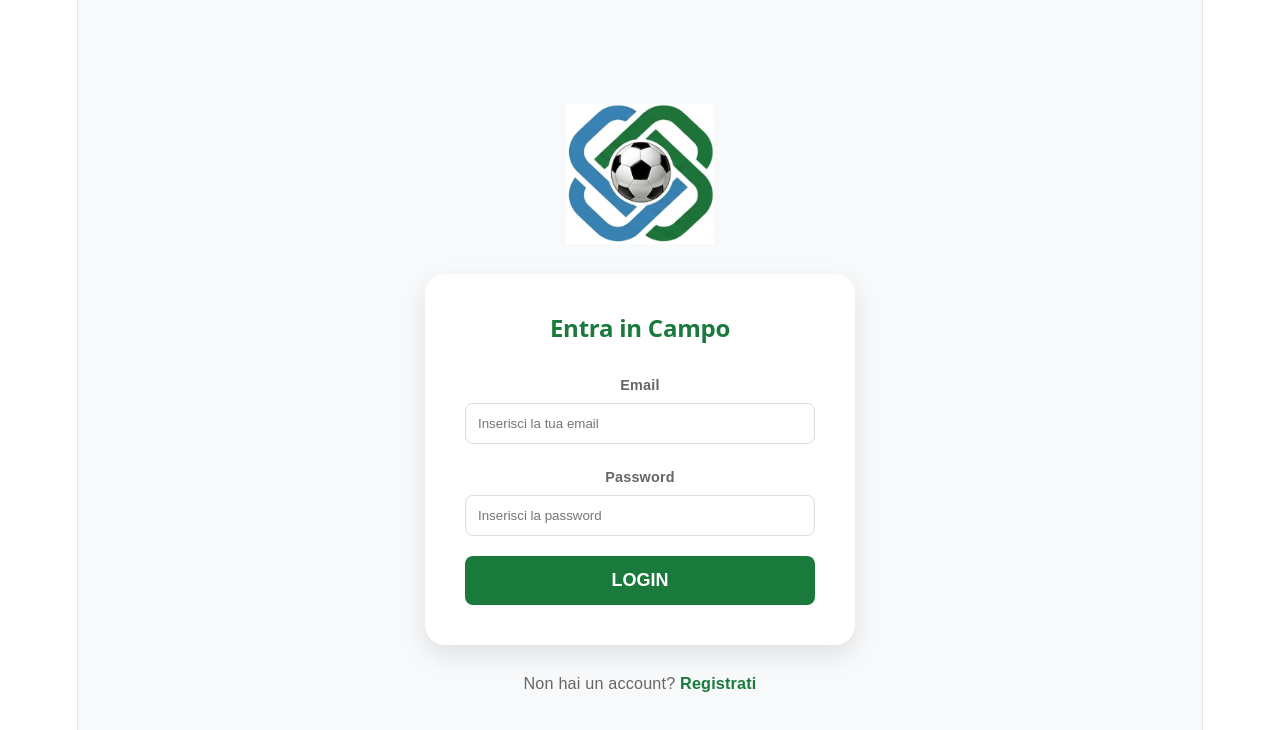
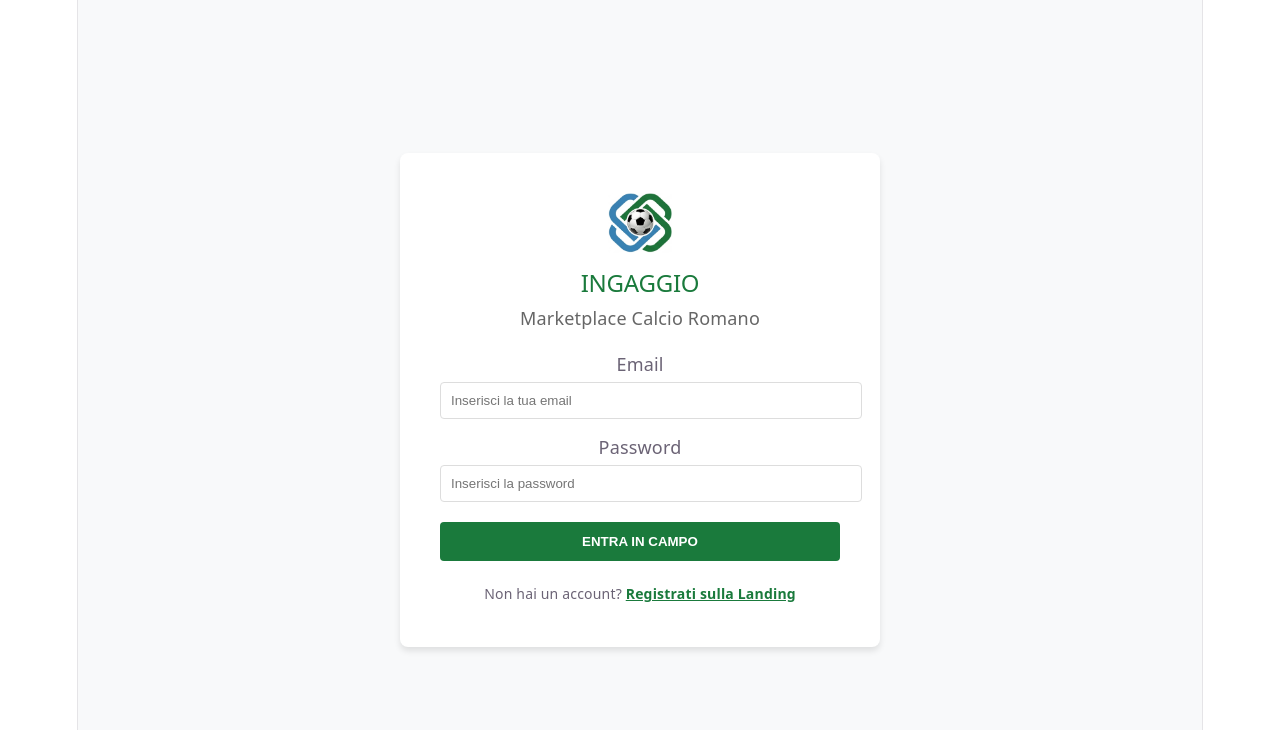
Before and after one commit to mrcambi-png/ingaggio-amichevoli, a React (Vite) app: page /login in a window 1280 px wide. Shown: the top 730 px of the page. Built offline with nearby package versions, Linux system fonts and the light colour scheme.

Commit message:
Riparato timeout e aggiunta logica annunci

```diff
--- /dev/null
+++ b/src/components/CreaAnnuncio.jsx
@@ -0,0 +1,115 @@
+import React, { useState, useEffect } from 'react';
+import { supabase } from '../supabaseClient';
+// Qui importiamo la nuova lista precisa che abbiamo appena fatto
+import { CATEGORIE_MERCATO, LIVELLI_DISPONIBILI } from '../constants/marketData';
+
+const CreaAnnuncio = () => {
+  const [formData, setFormData] = useState({
+    macroCategoria: '',
+    sottoCategoria: '',
+    livello: '',
+    descrizione: '',
+  });
+
+  const [mostraLivello, setMostraLivello] = useState(false);
+
+  // --- IL CERVELLO DEL MODULO (Logica Passo-Passo) ---
+  useEffect(() => {
+    // 1. Controlliamo se è un'attività per bambini
+    const isBase = formData.macroCategoria === "ATTIVITÀ DI BASE";
+
+    // 2. Controlliamo se nella sottocategoria c'è la parola "Provinciali"
+    const isProvinciale = formData.sottoCategoria.includes("Provinciali");
+
+    // 3. Se una delle due è vera, accendiamo la lampadina "Livello"
+    if (isBase || isProvinciale) {
+      setMostraLivello(true);
+    } else {
+      setMostraLivello(false);
+      setFormData(prev => ({ ...prev, livello: '' })); // Puliamo se scompare
+    }
+  }, [formData.macroCategoria, formData.sottoCategoria]);
+
+  const handleSubmit = async (e) => {
+    e.preventDefault();
+    console.log("Spedisco i dati a Supabase:", formData);
+    // Qui poi aggiungeremo il codice per salvare davvero
+  };
+
+  return (
+    <div className="p-6 bg-white rounded-xl shadow-lg border border-gray-100">
+      <h2 className="text-xl font-bold mb-4 text-blue-900">Crea Nuovo Annuncio</h2>
+
+      <form onSubmit={handleSubmit} className="space-y-5">
+
+        {/* SCELTA 1: La Macro-Categoria */}
+        <div>
+          <label className="block text-sm font-semibold text-gray-600">Cosa cerchi?</label>
+          <select
+            className="w-full p-2 border rounded-md"
+            value={formData.macroCategoria}
+            onChange={(e) => setFormData({...formData, macroCategoria: e.target.value, sottoCategoria: ''})}
+            required
+          >
+            <option value="">Seleziona Categoria...</option>
+            {Object.keys(CATEGORIE_MERCATO).map(cat => (
+              <option key={cat} value={cat}>{cat}</option>
+            ))}
+          </select>
+        </div>
+
+        {/* SCELTA 2: La Squadra specifica (si attiva solo dopo la Scelta 1) */}
+        {formData.macroCategoria && (
+          <div>
+            <label className="block text-sm font-semibold text-gray-600">Per quale annata/livello?</label>
+            <select
+              className="w-full p-2 border rounded-md"
+              value={formData.sottoCategoria}
+              onChange={(e) => setFormData({...formData, sottoCategoria: e.target.value})}
+              required
+            >
+              <option value="">Seleziona Squadra...</option>
+              {CATEGORIE_MERCATO[formData.macroCategoria].map(sub => (
+                <option key={sub} value={sub}>{sub}</option>
+              ))}
+            </select>
+          </div>
+        )}
+
+        {/* SCELTA 3: Il Livello (Appare solo se serve!) */}
+        {mostraLivello && (
+          <div className="p-3 bg-blue-50 rounded-md border border-blue-200">
+            <label className="block text-sm font-bold text-blue-800">Livello di forza *</label>
+            <select
+              className="w-full p-2 border border-blue-300 rounded-md"
+              value={formData.livello}
+              onChange={(e) => setFormData({...formData, livello: e.target.value})}
+              required
+            >
+              <option value="">Seleziona Livello...</option>
+              {LIVELLI_DISPONIBILI.map(l => (
+                <option key={l} value={l}>{l}</option>
+              ))}
+            </select>
+          </div>
+        )}
+
+        {/* DESCRIZIONE */}
+        <div>
+          <label className="block text-sm font-semibold text-gray-600">Messaggio</label>
+          <textarea
+            className="w-full p-2 border rounded-md"
+            placeholder="Esempio: Cerchiamo amichevole per Sabato pomeriggio campo proprio..."
+            onChange={(e) => setFormData({...formData, descrizione: e.target.value})}
+          />
+        </div>
+
+        <button type="submit" className="w-full bg-blue-600 text-white font-bold py-3 rounded-lg hover:bg-blue-700">
+          Pubblica Annuncio
+        </button>
+      </form>
+    </div>
+  );
+};
+
+export default CreaAnnuncio;
--- a/src/hooks/useAuth.js
+++ b/src/hooks/useAuth.js
@@ -59,7 +59,7 @@ export function AuthProvider({ children }) {
       const timeoutPromise = new Promise((_, reject) => {
         timeoutId = setTimeout(() => {
           reject(new Error('Timeout login: Supabase non ha risposto in tempo'));
-        }, 15000);
+        }, 40000);
       });
 
       const result = await Promise.race([authService.signIn(email, password), timeoutPromise]);
--- a/src/pages/Dashboard.jsx
+++ b/src/pages/Dashboard.jsx
@@ -1,37 +1,30 @@
 import React from 'react';
 import { useAuth } from '../hooks/useAuth';
 import './Dashboard.css';
+import CreaAnnuncio from '../components/CreaAnnuncio';
 
 export default function Dashboard() {
-  const { profilo, isAuthenticated, login, logout } = useAuth(); // Usiamo logout che è il nome standard
+  const { profilo, isAuthenticated, login, logout } = useAuth();
 
-  // VERSIONE ATOMICA DEL LOGOUT (Senza errori di navigazione)
+  // --- FUNZIONE PER USCIRE (LOGOUT) ---
   const handleLogout = async () => {
     try {
-      // 1. Puliamo subito la memoria locale (il borsone dei dati)
       localStorage.clear();
       sessionStorage.clear();
-
-      // 2. Cancelliamo i cookie di sessione a mano
       document.cookie.split(";").forEach((c) => {
         document.cookie = c
           .replace(/^ +/, "")
           .replace(/=.*/, "=;expires=" + new Date().toUTCString() + ";path=/");
       });
-
-      // 3. Diciamo a Supabase di chiudere la sessione
       await logout();
-
-      // 4. FORZIAMO il ritorno al login pulendo tutto il browser
       window.location.href = '/login';
-
     } catch (error) {
       console.error("Errore durante l'uscita:", error);
       window.location.href = '/login';
     }
   };
 
-  // Se non siamo loggati o i dati non sono pronti, mostriamo il caricamento
+  // --- SCHERMATA DI ATTESA (CARICAMENTO) ---
   if (!isAuthenticated || !profilo) {
     return (
       <div className="loading-screen" style={{
@@ -49,13 +42,12 @@ export default function Dashboard() {
     );
   }
 
-  // Capisce se deve mostrare il nome dell'ASD o il nome del calciatore/staff
   const nomeVisualizzato = profilo.tipo_utente === 'societa' ? profilo.nome_asd : profilo.nome;
 
   return (
     <div className="dashboard-wrapper">
 
-      {/* TESTATA (HEADER) */}
+      {/* TESTATA (IL MENU IN ALTO) */}
       <header className="main-header" style={{
         display: 'flex',
         justifyContent: 'space-between',
@@ -65,11 +57,7 @@ export default function Dashboard() {
         boxShadow: '0 2px 4px rgba(0,0,0,0.1)'
       }}>
         <div className="header-left" style={{ display: 'flex', alignItems: 'center', gap: '10px' }}>
-          <img
-            src="/logo-ingaggio.png"
-            alt="Logo"
-            style={{ width: '40px', height: 'auto' }}
-          />
+          <img src="/logo-ingaggio.png" alt="Logo" style={{ width: '40px', height: 'auto' }} />
           <h1 className="brand-name" style={{ color: '#1a7a3c', margin: 0, fontSize: '1.5rem', fontWeight: '900' }}>
             INGAGGIO
           </h1>
@@ -79,36 +67,41 @@ export default function Dashboard() {
           <div className="user-info-mini" style={{ textAlign: 'right', display: 'flex', flexDirection: 'column' }}>
             <span className="user-name-top" style={{ fontWeight: 'bold', color: '#1f2937' }}>{nomeVisualizzato}</span>
             <span className="user-tag" style={{ fontSize: '0.8rem', color: '#6b7280', textTransform: 'capitalize' }}>
-              {profilo.tipo_utente} | Mun. {profilo.municipio_num}
+              {profilo.tipo_utente} | Municipio {profilo.municipio_num}
             </span>
           </div>
           <button
             onClick={handleLogout}
-            className="btn-logout"
             style={{
               padding: '0.5rem 1rem',
-              backgroundColor: '#ef4444',
-              color: 'white',
-              border: 'none',
+              backgroundColor: '#f1f3f5',
+              color: '#495057',
+              border: '1px solid #dee2e6',
               borderRadius: '8px',
               cursor: 'pointer',
-              fontWeight: 'bold'
+              fontWeight: '600'
             }}
           >
-            Esci 🚪
+            Esci
           </button>
         </div>
       </header>
 
       <main className="dashboard-container" style={{ padding: '2rem' }}>
-        {/* BENVENUTO */}
+
+        {/* PARTE 1: BENVENUTO */}
         <section className="dashboard-welcome" style={{ marginBottom: '2rem' }}>
           <h2 className="welcome-text" style={{ color: '#1f2937', fontSize: '2rem' }}>
             Ciao {nomeVisualizzato}, cosa cerchiamo oggi?
           </h2>
         </section>
 
-        {/* AREA ANNUNCI (Placeholder per ora) */}
+        {/* PARTE 2: IL MODULO PER CREARE ANNUNCI (NUOVO!) */}
+        <section className="creation-section" style={{ marginBottom: '3rem' }}>
+          <CreaAnnuncio />
+        </section>
+
+        {/* PARTE 3: LA BACHECA DOVE SI VEDONO GLI ANNUNCI */}
         <section className="dashboard-content">
           <div className="bacheca-placeholder" style={{
             background: 'white',
@@ -124,6 +117,7 @@ export default function Dashboard() {
             </div>
           </div>
         </section>
+
       </main>
     </div>
   );
--- a/src/pages/Login.jsx
+++ b/src/pages/Login.jsx
@@ -1,114 +1,115 @@
 import React, { useState } from 'react';
-import { useAuth } from '../hooks/useAuth';
 import { useNavigate } from 'react-router-dom';
+// Questo è il percorso corretto per risalire di una cartella e trovare il client
+import { supabase } from '../supabaseClient';
 
-export default function Login() {
+const Login = () => {
   const [email, setEmail] = useState('');
   const [password, setPassword] = useState('');
-  const [caricamento, setCaricamento] = useState(false);
-  const [erroreLogin, setErroreLogin] = useState('');
-
-  const { login } = useAuth();
+  const [loading, setLoading] = useState(false);
   const navigate = useNavigate();
 
-  const handleSubmit = async (e) => {
-    console.log("--> FORM INVIATO CON:", email);
+  const handleLogin = async (e) => {
     e.preventDefault();
-    if (caricamento) return;
-    setErroreLogin('');
+    setLoading(true);
 
-    if (!email || !password) {
-      alert("Mancano i dati: inserisci email e password.");
-      return;
-    }
-
-    setCaricamento(true);
+    // Log di debug per vedere se il processo parte
+    console.log("Tentativo di accesso per:", email);
 
     try {
-      console.log("Tentativo di login in corso...");
-      const result = await login(email, password);
+      const { data, error } = await supabase.auth.signInWithPassword({
+        email,
+        password,
+      });
 
-      if (result && result.success) {
-        navigate('/dashboard', { replace: true });
-      } else {
-        const messaggioErrore = result?.error || "Credenziali errate o utente non confermato.";
-        console.error('Errore login:', messaggioErrore);
-        setErroreLogin(messaggioErrore);
-        alert("ACCESSO NEGATO: " + messaggioErrore);
+      if (error) throw error;
+
+      if (data.session) {
+        console.log("Login effettuato con successo!");
+        // Dopo il login, ti manda alla dashboard
+        navigate('/dashboard');
       }
-    } catch (err) {
-      console.error("Errore login:", err);
-      setErroreLogin(err.message || 'Errore di connessione');
-      alert("ERRORE DI CONNESSIONE: " + err.message);
+    } catch (error) {
+      console.error("Errore durante il login:", error.message);
+      alert("Errore: " + error.message);
     } finally {
-      setCaricamento(false);
+      setLoading(false);
     }
   };
 
   return (
     <div style={{
-      display: 'flex', flexDirection: 'column', alignItems: 'center', justifyContent: 'center',
-      height: '100vh', backgroundColor: '#f8f9fa', fontFamily: 'sans-serif'
+      display: 'flex',
+      flexDirection: 'column',
+      alignItems: 'center',
+      justifyContent: 'center',
+      minHeight: '100vh',
+      backgroundColor: '#f8f9fa'
     }}>
+      <div style={{
+        padding: '40px',
+        backgroundColor: 'white',
+        borderRadius: '8px',
+        boxShadow: '0 4px 6px rgba(0,0,0,0.1)',
+        width: '100%',
+        maxWidth: '400px'
+      }}>
+        <div style={{ textAlign: 'center', marginBottom: '20px' }}>
+          <img src="/logo-ingaggio.png" alt="Logo Ingaggio" style={{ height: '60px' }} />
+          <h2 style={{ color: '#1a7a3c', marginTop: '10px' }}>INGAGGIO</h2>
+          <p style={{ color: '#666' }}>Marketplace Calcio Romano</p>
+        </div>
 
-      <img src={`${import.meta.env.BASE_URL}logo-ingaggio.png`} alt="Logo" style={{ height: '140px', marginBottom: '30px' }} />
-
-      <div style={{
-        background: 'white', padding: '40px', borderRadius: '20px',
-        boxShadow: '0 10px 25px rgba(0,0,0,0.1)', width: '350px'
-      }}>
-        <h2 style={{ color: '#1a7a3c', textAlign: 'center', marginBottom: '30px', fontWeight: 'bold' }}>
-            Entra in Campo
-        </h2>
-
-        <form onSubmit={handleSubmit} style={{ display: 'flex', flexDirection: 'column', gap: '20px' }}>
-          <div style={{ display: 'flex', flexDirection: 'column', gap: '5px' }}>
-            <label style={{ fontSize: '0.8rem', color: '#666', fontWeight: 'bold' }}>Email</label>
+        <form onSubmit={handleLogin}>
+          <div style={{ marginBottom: '15px' }}>
+            <label style={{ display: 'block', marginBottom: '5px' }}>Email</label>
             <input
               type="email"
               placeholder="Inserisci la tua email"
               value={email}
               onChange={(e) => setEmail(e.target.value)}
-              style={{ padding: '12px', borderRadius: '8px', border: '1px solid #ddd' }}
               required
+              style={{ width: '100%', padding: '10px', borderRadius: '4px', border: '1px solid #ddd' }}
             />
           </div>
 
-          <div style={{ display: 'flex', flexDirection: 'column', gap: '5px' }}>
-            <label style={{ fontSize: '0.8rem', color: '#666', fontWeight: 'bold' }}>Password</label>
+          <div style={{ marginBottom: '20px' }}>
+            <label style={{ display: 'block', marginBottom: '5px' }}>Password</label>
             <input
               type="password"
               placeholder="Inserisci la password"
               value={password}
               onChange={(e) => setPassword(e.target.value)}
-              style={{ padding: '12px', borderRadius: '8px', border: '1px solid #ddd' }}
               required
+              style={{ width: '100%', padding: '10px', borderRadius: '4px', border: '1px solid #ddd' }}
             />
           </div>
 
           <button
             type="submit"
-            disabled={caricamento}
+            disabled={loading}
             style={{
-              padding: '14px', backgroundColor: '#1a7a3c', color: 'white', border: 'none',
-              borderRadius: '8px', fontWeight: 'bold', fontSize: '1rem', cursor: caricamento ? 'not-allowed' : 'pointer',
-              opacity: caricamento ? 0.85 : 1
+              width: '100%',
+              padding: '12px',
+              backgroundColor: '#1a7a3c',
+              color: 'white',
+              border: 'none',
+              borderRadius: '4px',
+              fontWeight: 'bold',
+              cursor: loading ? 'not-allowed' : 'pointer',
+              opacity: loading ? 0.7 : 1
             }}
           >
-            {caricamento ? 'FISCHIO D\'INIZIO...' : 'LOGIN'}
+            {loading ? 'VERIFICA IN CORSO...' : 'ENTRA IN CAMPO'}
           </button>
-          {erroreLogin && (
-            <p style={{ color: '#c62828', fontSize: '0.85rem', margin: 0 }}>
-              {erroreLogin}
-            </p>
-          )}
         </form>
+
+        <p style={{ textAlign: 'center', marginTop: '20px', fontSize: '14px' }}>
+          Non hai un account? <a href="https://ingaggio.com" style={{ color: '#1a7a3c', fontWeight: 'bold' }}>Registrati sulla Landing</a>
+        </p>
       </div>
-
-      <p style={{ marginTop: '25px', color: '#666', fontSize: '0.9rem' }}>
-        Non hai un account? <a href="https://ingaggio.com" target="_blank" rel="noreferrer"
-        style={{ color: '#1a7a3c', fontWeight: 'bold', textDecoration: 'none' }}>Registrati</a>
-      </p>
     </div>
   );
-}
+};
+
+export default Login;
```
Also changed, not shown: src/constants/marketData.js (added, +65 -0 lines), src/supabaseClient.js (+12 -11 lines), 1 other file (tests, documents, lock files or other folders).
